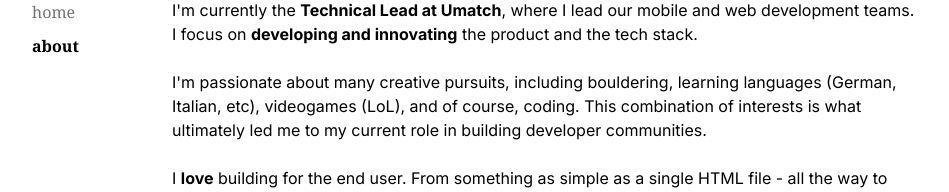
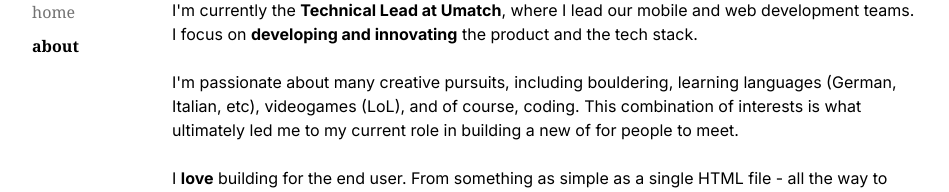
Before and after one commit to andrelfnavarro/andrelfnavarro.dev, a Next.js app: page /about in a window 1280 px wide. Shown: the part 230-422 px from the top of the page, without its empty margins (170-1119 px from the left). Built offline with nearby package versions, Linux system fonts and the light colour scheme.

Commit message:
Update about description

```diff
--- a/app/about/page.tsx
+++ b/app/about/page.tsx
@@ -27,8 +27,7 @@ export default function AboutPage() {
           I&apos;m passionate about many creative pursuits, including
           bouldering, learning languages (German, Italian, etc), videogames
           (LoL), and of course, coding. This combination of interests is what
-          ultimately led me to my current role in building developer
-          communities.
+          ultimately led me to my current role in building a new of for people to meet.
         </p>
 
         <br />
```
